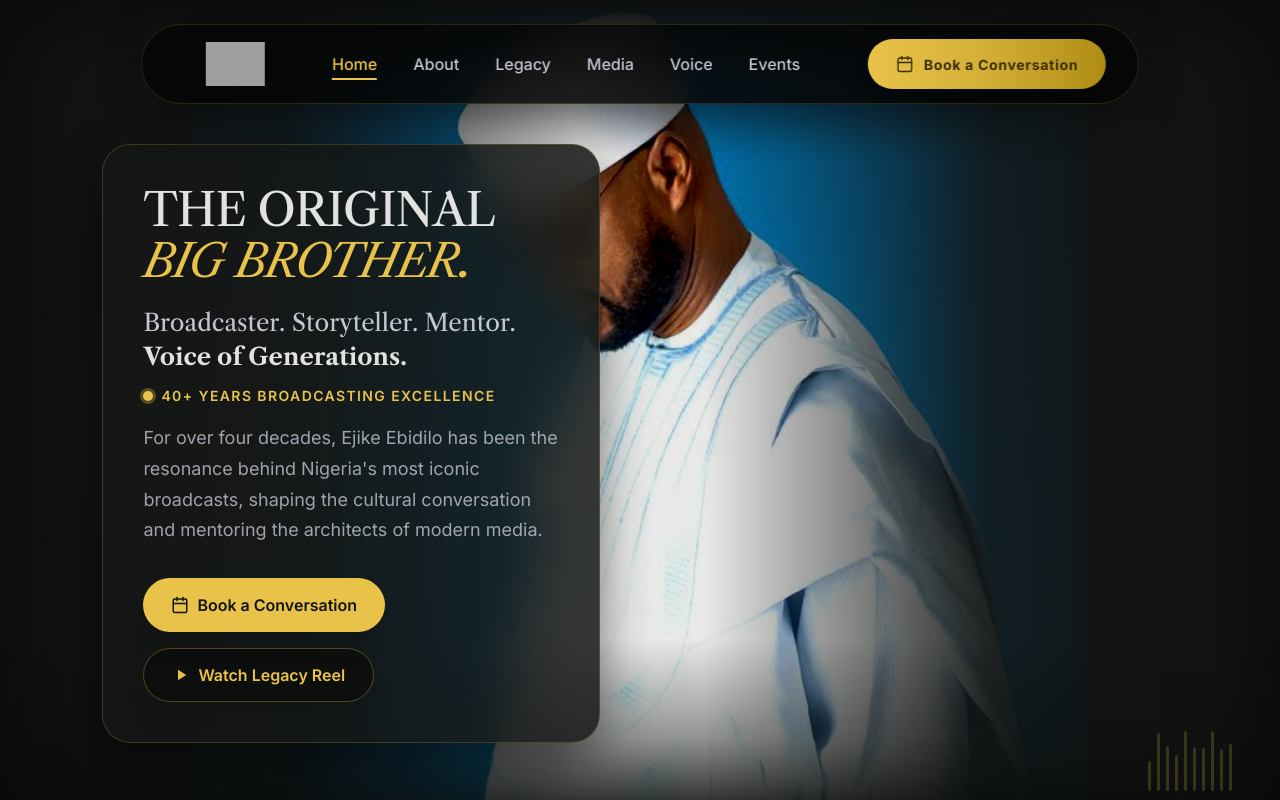
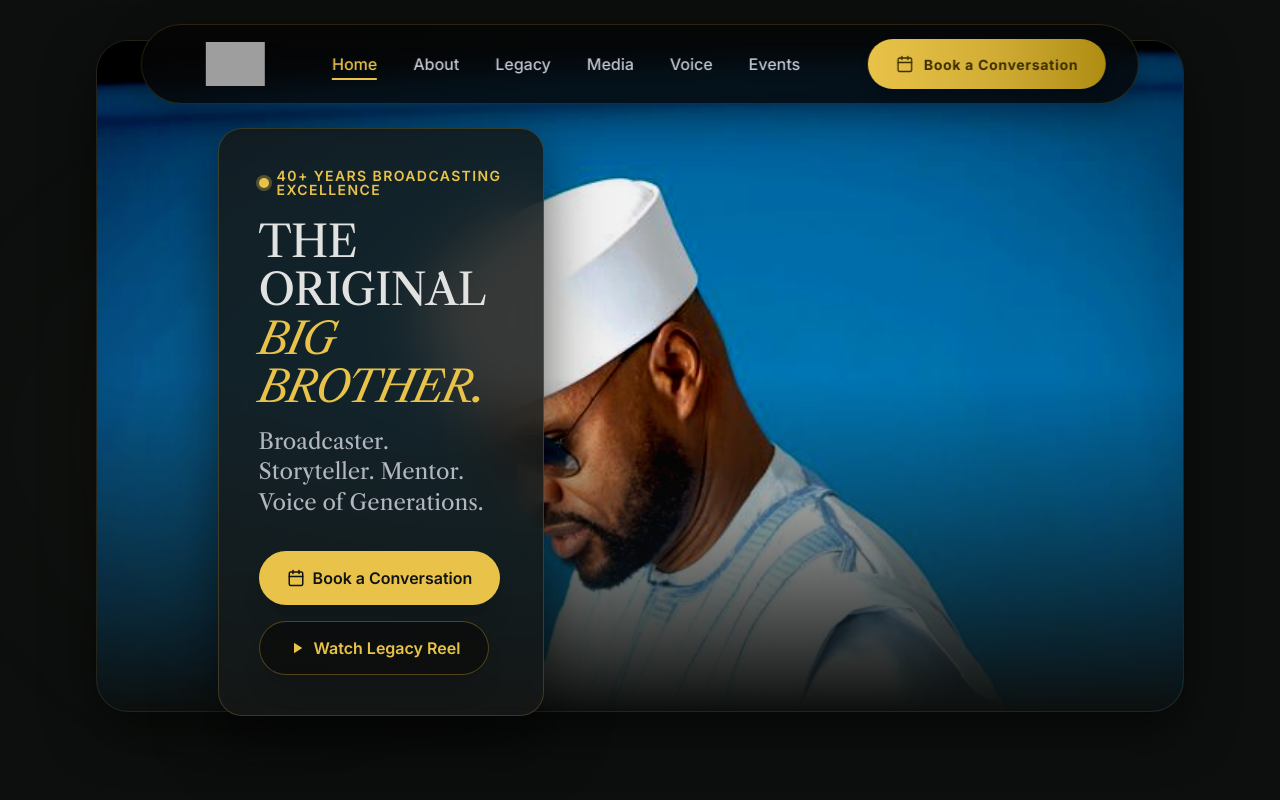
Before and after one commit to klmayua/ejbigbruva, a Next.js app: page / in a window 1280 px wide. Shown: the top 800 px of the page. Built offline with nearby package versions, Linux system fonts and the light colour scheme; grey boxes are pictures that could not be loaded.

Commit message:
feat: simplify hero section with framed portrait, remove vertical text and waveforms, hide body paragraph

```diff
--- a/src/app/page.tsx
+++ b/src/app/page.tsx
@@ -178,43 +178,25 @@ export default function Page() {
 
       <main className="w-full relative">
         {/* Hero Section */}
-        <section className="relative min-h-[92vh] flex items-center justify-start py-20 md:py-24 overflow-hidden">
-          <div className="absolute inset-0 z-[1] overflow-hidden">
-            {/* Centered Portrait Image */}
-            <div className="absolute inset-y-0 left-1/2 -translate-x-1/2 w-full md:w-[70%] z-[1]">
-              <img
-                alt="Ejike Ebidilo in traditional Agbada"
-                className="w-full h-full object-cover"
-                src="/images/EJ_Agbada_01.jpeg"
-                style={{ objectPosition: 'center 20%', filter: 'brightness(0.85) contrast(1.18) saturate(1.04)' }}
-              />
-              {/* Internal vignette for image edge smoothing */}
-              <div className="absolute inset-0 z-[2] pointer-events-none shadow-[inset_0_0_80px_rgba(0,0,0,0.5)]"></div>
-            </div>
-
-            {/* Horizontal & Vertical Fading Overlays */}
-            <div className="absolute inset-y-0 left-0 w-full md:w-[45%] z-[2] pointer-events-none bg-gradient-to-r from-[#121413] via-[#121413]/90 to-transparent"></div>
-            <div className="absolute inset-y-0 right-0 w-full md:w-[45%] z-[2] pointer-events-none bg-gradient-to-l from-[#121413] via-[#121413]/90 to-transparent"></div>
-            <div className="absolute inset-x-0 top-0 h-[20vh] z-[2] pointer-events-none bg-gradient-to-b from-[#121413] to-transparent"></div>
-            <div className="absolute inset-x-0 bottom-0 h-[25vh] z-[2] pointer-events-none bg-gradient-to-t from-[#0c0f0e] via-[#0c0f0e]/40 to-transparent"></div>
-
-            {/* Subtle background glow */}
-            <div className="absolute top-[30%] left-[10%] w-[350px] h-[350px] rounded-full bg-secondary/3 blur-[90px] pointer-events-none z-[3]"></div>
-            <div className="absolute inset-0 z-[4] pointer-events-none shadow-[inset_0_0_100px_rgba(0,0,0,0.6)]"></div>
+        <section className="relative min-h-[92vh] flex items-center justify-start py-20 px-margin-mobile md:px-margin-desktop bg-[#0c0f0e]">
+          {/* Matted Centered Portrait Stage */}
+          <div className="absolute left-1/2 -translate-x-1/2 top-[5vh] w-[90vw] md:w-[80vw] lg:w-[85vw] max-w-[1140px] h-[84vh] z-[1] rounded-[32px] overflow-hidden border border-[#ffe088]/10 shadow-[0_20px_50px_rgba(0,0,0,0.5)]">
+            <img
+              alt="Ejike Ebidilo in traditional Agbada"
+              className="w-full h-full object-cover object-top"
+              src="/images/EJ_Agbada_01.jpeg"
+              style={{ filter: 'brightness(0.88) contrast(1.18) saturate(1.04)' }}
+            />
+            {/* Clean bottom stage blend fade gradient overlay */}
+            <div className="absolute inset-0 bg-gradient-to-t from-[#0c0f0e] via-transparent to-transparent z-[2]"></div>
           </div>
 
-          {/* Floating Glass Story Card */}
-          <div className="relative z-10 px-margin-mobile md:pl-[8vw] max-w-full md:max-w-[620px] mt-[10vh] md:mt-[6vh]">
-            <div className="backdrop-blur-[24px] bg-[#161817]/85 border border-[#e9c349]/20 rounded-[28px] p-8 md:p-10 shadow-[0_24px_50px_rgba(0,0,0,0.5)] flex flex-col items-start w-full">
-              <h1 className="font-display-lg text-[36px] md:text-[46px] font-medium text-on-background mb-5 leading-[1.1] tracking-tight text-left">
-                THE ORIGINAL <br/> <span className="text-secondary italic">BIG BROTHER.</span>
-              </h1>
+          {/* Subtle background glow */}
+          <div className="absolute top-[30%] left-[5%] w-[400px] h-[400px] rounded-full bg-secondary/3 blur-[110px] pointer-events-none z-[2]"></div>
 
-              <p className="font-headline-md text-[18px] md:text-[24px] text-on-surface-variant mb-4 leading-[1.4] text-left">
-                Broadcaster. Storyteller. Mentor. <br/>
-                <span className="text-on-background font-bold">Voice of Generations.</span>
-              </p>
-
+          {/* Floating Glass Story Card (max-width 500px) */}
+          <div className="relative z-10 px-margin-mobile md:pl-[12vw] max-w-full md:max-w-[500px] mt-[8vh] md:mt-[6vh]">
+            <div className="backdrop-blur-[28px] bg-[#161817]/85 border border-[#e9c349]/20 rounded-[24px] p-8 md:p-10 shadow-[0_24px_60px_rgba(0,0,0,0.6)] flex flex-col items-start w-full">
               {/* Premium Legacy Indicator */}
               <div className="flex items-center gap-2 mb-5">
                 <span className="relative flex h-2.5 w-2.5">
@@ -226,8 +208,12 @@ export default function Page() {
                 </span>
               </div>
 
-              <p className="font-body-lg text-[16px] md:text-[18px] text-on-surface-variant/80 mb-8 leading-[1.7] text-left">
-                For over four decades, Ejike Ebidilo has been the resonance behind Nigeria's most iconic broadcasts, shaping the cultural conversation and mentoring the architects of modern media.
+              <h1 className="font-display-lg text-[36px] md:text-[44px] font-medium text-on-background mb-4 leading-[1.1] tracking-tight text-left">
+                THE ORIGINAL <br/> <span className="text-secondary italic">BIG BROTHER.</span>
+              </h1>
+
+              <p className="font-headline-md text-[18px] md:text-[22px] text-on-surface-variant/90 mb-8 leading-[1.4] text-left font-medium">
+                Broadcaster. Storyteller. Mentor. Voice of Generations.
               </p>
 
               <div className="flex flex-wrap gap-4 w-full">
@@ -247,28 +233,6 @@ export default function Page() {
                   Watch Legacy Reel
                 </Link>
               </div>
-            </div>
-          </div>
-
-          {/* Animated gold audio-wave motif */}
-          <div className="absolute bottom-12 right-12 z-10 flex items-end gap-1.5 h-[60px] opacity-20 pointer-events-none select-none">
-            {[20, 45, 30, 60, 40, 25, 50, 35, 55, 30].map((height, i) => (
-              <div
-                key={i}
-                className="w-[3px] bg-secondary rounded-full"
-                style={{
-                  height: `${height}px`,
-                  animation: `slow-wave-${i % 3} ${4 + (i % 3) * 1.2}s ease-in-out infinite alternate`,
-                  animationDelay: `${i * 0.15}s`
-                }}
-              />
-            ))}
-          </div>
-
-          {/* Vertical Text */}
-          <div className="absolute right-margin-desktop bottom-1/4 hidden xl:block">
-            <div className="vertical-text font-label-sm text-secondary/40 tracking-[0.6em] uppercase pointer-events-none select-none">
-              EJIKE EBIDILO • SINCE 1978
             </div>
           </div>
         </section>
```
